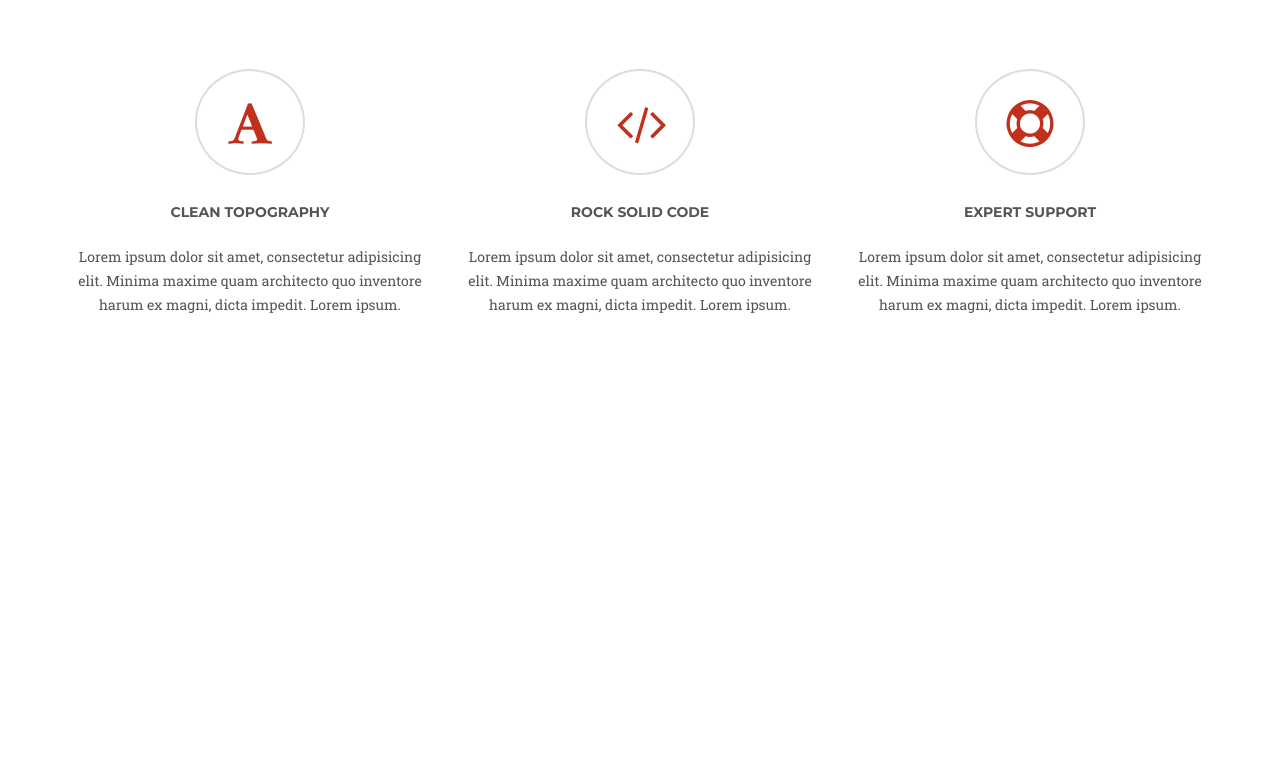
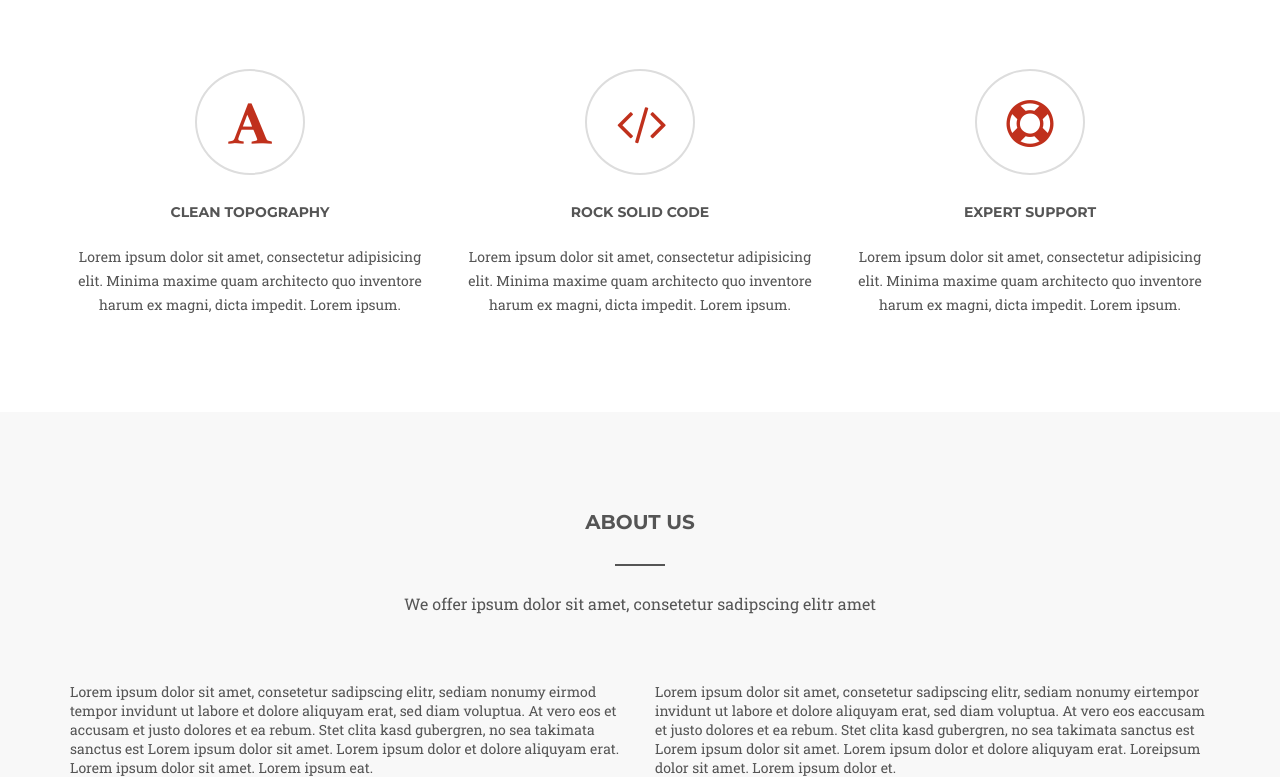
Before and after one commit to TheHunterSem/Startup, a plain HTML site: page index.html in a window 1280 px wide. Shown: the part 973-1750 px from the top of the page. Before the commit the page ends 1385 px from the top, so only its background shows below. Drawn offline with Linux system fonts and the light colour scheme.

Commit message:
about-us

```diff
--- a/index.html
+++ b/index.html
@@ -34,7 +34,7 @@
 					<ul class="nav">
 						<li><a href="#top">Home</a></li>
 						<li><a href="#services">Services</a></li>
-						<li><a href="#">About</a></li>
+						<li><a href="#about">About</a></li>
 						<li><a href="#">Works</a></li>
 						<li><a href="#">Blog</a></li>
 						<li><a href="#">Clients</a></li>
@@ -78,6 +78,26 @@
 		</div>
 	</section>
 
+	<section class="about-us" id="about">
+		<div class="container">
+			<div class="general-sections-header">
+				<h2 class="section-header">about us</h2>
+				<p class="section-title">We offer ipsum dolor sit amet, consetetur sadipscing elitr amet</p>
+			</div>
+			<div class="about-us-content">
+				<div class="left-content">
+					<p>Lorem ipsum dolor sit amet, consetetur sadipscing elitr, sediam nonumy eirmod tempor invidunt ut labore et dolore aliquyam erat, sed diam voluptua. At vero eos et accusam et justo dolores et ea rebum. Stet clita kasd gubergren, no sea takimata sanctus est Lorem ipsum dolor sit amet. Lorem ipsum dolor et dolore aliquyam erat. Lorem ipsum dolor sit amet. Lorem ipsum eat.</p>
+				</div>
+				<div class="right-content">
+					<p>Lorem ipsum dolor sit amet, consetetur sadipscing elitr, sediam nonumy eirtempor invidunt ut labore et dolore aliquyam erat, sed diam voluptua. At vero eos eaccusam et justo dolores et ea rebum. Stet clita kasd gubergren, no sea takimata sanctus est Lorem ipsum dolor sit amet. Lorem ipsum dolor et dolore aliquyam erat. Loreipsum dolor sit amet. Lorem ipsum dolor et.</p>
+				</div>
+			</div>
+			<div class="about-us-slider">
+
+			</div>
+		</div>
+	</section>
+
 <a href="#top" id="scrollup"><i class="icon-up"></i></a>
 
 <script src="scripts/jquery.js"></script>
--- a/styles/style.css
+++ b/styles/style.css
@@ -323,11 +323,34 @@ h1,h2,h3,h4,h5,h6,ul,li,p,a,span{
 }
 
 /*--------------------------------ABOUT US--------------------------------*/
+.about-us{
+	background-color: #f8f8f8;
+}
 
+.about-us-content{
+	display: -webkit-box;
+  	display: -moz-box;
+  	display: -webkit-flex;
+  	display: -ms-flexbox;
+  	display: flex;
+  	flex-direction: row;
+  	justify-content: center;
+  }
 
+.left-content{
+	margin: 70px 15px 0 0;
+}
 
+.right-content{
+	margin: 70px 0 0 15px;
+}
 
-
+.left-content p,
+.right-content p{
+	max-width: 560px;
+	width: 100%;
+	color: #555;
+}
 /*--------------------------------LATEST WORKS--------------------------------*/
 
 
```
